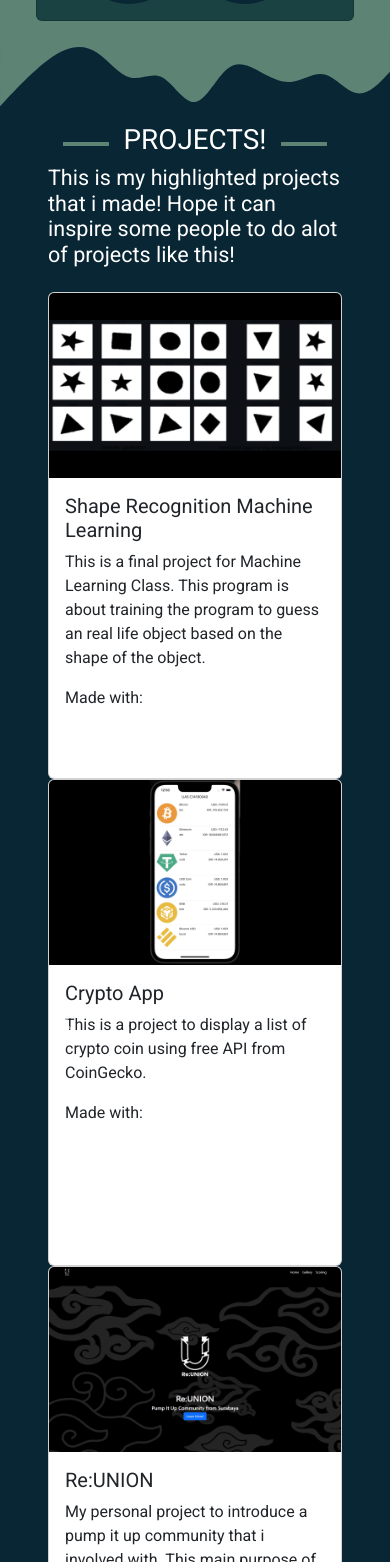
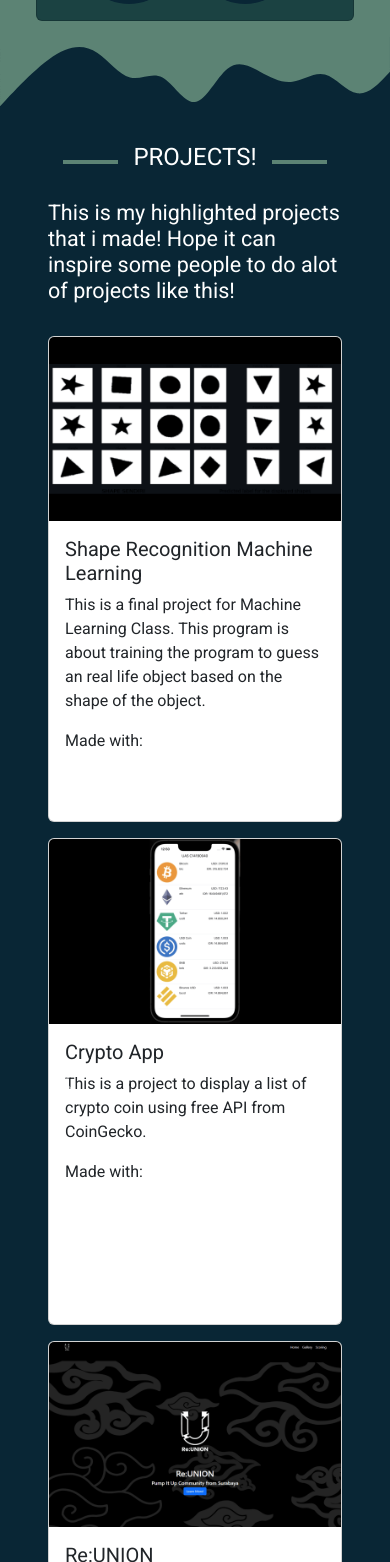
Before and after one commit to DavidIvanSantoso/portfolio-app, a React (Vite) app: page / in a window 390 px wide. Shown: the part 2406-3968 px from the top of the page. Built offline with nearby package versions, Linux system fonts and the light colour scheme; some icons are missing.

Commit message:
small fix

```diff
--- a/src/ProjectPage/Project.jsx
+++ b/src/ProjectPage/Project.jsx
@@ -48,7 +48,7 @@ function Project() {
               <Carousel>
                 <Carousel.Item>
                   <Row>
-                    <Col xs={12} sm={6} md={4}>
+                    <Col className="my-2" xs={12} sm={6} md={4}>
                       <Card style={{ width: "100%", height: "100%" }}>
                         <Card.Img variant="top" src={tripleS} />
                         <Card.Body
@@ -75,7 +75,7 @@ function Project() {
                         </Card.Body>
                       </Card>
                     </Col>
-                    <Col xs={12} sm={6} md={4}>
+                    <Col className="my-2" xs={12} sm={6} md={4}>
                       <Card style={{ width: "100%", height: "100%" }}>
                         <Card.Img variant="top" src={iotPlatform} />
                         <Card.Body
@@ -110,7 +110,7 @@ function Project() {
                         </Card.Body>
                       </Card>
                     </Col>
-                    <Col xs={12} sm={6} md={4}>
+                    <Col className="my-2" xs={12} sm={6} md={4}>
                       <Card style={{ width: "100%", height: "100%" }}>
                         <Card.Img variant="top" src={myCovidtest} />
                         <Card.Body
@@ -142,7 +142,7 @@ function Project() {
                 {/* groupbaru */}
                 <Carousel.Item>
                   <Row>
-                    <Col xs={12} sm={6} md={4}>
+                    <Col className="my-2" xs={12} sm={6} md={4}>
                       <Card style={{ width: "100%", height: "100%" }}>
                         <Card.Img variant="top" src={shapeRec} />
                         <Card.Body
@@ -171,7 +171,7 @@ function Project() {
                         </Card.Body>
                       </Card>
                     </Col>
-                    <Col xs={12} sm={6} md={4}>
+                    <Col className="my-2" xs={12} sm={6} md={4}>
                       <Card style={{ width: "100%", height: "100%" }}>
                         <Card.Img variant="top" src={cryptoList} />
                         <Card.Body
@@ -197,7 +197,7 @@ function Project() {
                         </Card.Body>
                       </Card>
                     </Col>
-                    <Col xs={12} sm={6} md={4}>
+                    <Col className="my-2" xs={12} sm={6} md={4}>
                       <Card style={{ width: "100%", height: "100%" }}>
                         <Card.Img variant="top" src={reUnion} />
                         <Card.Body
--- a/src/WorkExperience/WorkExperience.css
+++ b/src/WorkExperience/WorkExperience.css
@@ -7,6 +7,7 @@
   display: flex;
   align-items: center;
   justify-content: center;
+  margin: 20px 0;
 }
 
 .project-title .line {
@@ -26,3 +27,11 @@
   box-shadow: 0px 4px 50px rgba(0, 0, 0, 0.5); /* Customize shadow as needed */
   transition: box-shadow 0.3s ease-in-out;
 }
+@media (max-width: 576px) {
+  .line {
+    width: 80%; /* Make lines wider on small screens */
+  }
+  .project-title h1 {
+    font-size: 1.5rem; /* Smaller size for mobile */
+  }
+}
--- a/src/WorkExperience/WorkExperience.jsx
+++ b/src/WorkExperience/WorkExperience.jsx
@@ -17,15 +17,19 @@ function WorkExperience() {
     <>
       <Container fluid>
         <div className="work-experience pt-3">
-          <Row>
-            <div className="project-title text-center">
-              <div className="line"></div>
-              <h1>Education Background & Work Experience!</h1>
-              <div className="line"></div>
-            </div>
+          <Row className="px-3 justify-content-center">
+            <Col xs={12} md={8} className="text-center">
+              <div className="project-title">
+                <div className="line"></div>
+                <h1 className="mb-3">
+                  Education Background & Work Experience!
+                </h1>
+                <div className="line"></div>
+              </div>
+            </Col>
           </Row>
 
-          <Row className="work-tree justify-content-center">
+          <Row className="work-tree justify-content-center px-3">
             <VerticalTimeline>
               <VerticalTimelineElement
                 layout={"1-column-left"}
```
